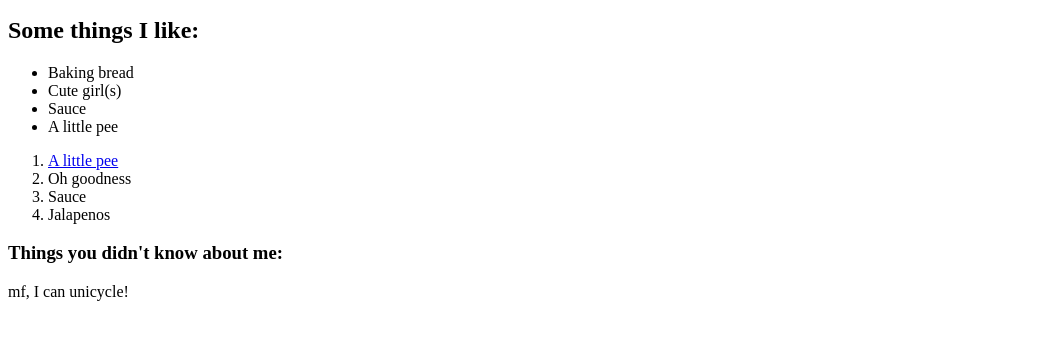
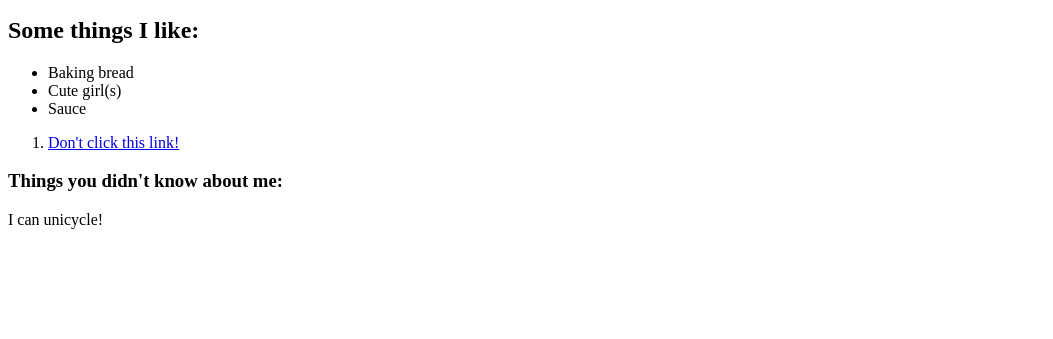
Before and after one commit to mjascoville/website-fun, a plain HTML site: page index.html in a window 1280 px wide. Shown: the part 101-440 px from the top of the page, without its empty margins (0-1053 px from the left). Drawn offline with Linux system fonts and the light colour scheme.

Commit message:
Update index.html

```diff
--- a/index.html
+++ b/index.html
@@ -15,18 +15,14 @@
             <li>Baking bread</li>
             <li>Cute girl(s)</li>
             <li>Sauce</li>
-            <li>A little pee</li>
         </ul>
 
         <ol>
-            <li><a href='http://www.nethack.org'>A little pee</a></li>
-            <li>Oh goodness</li>
-            <li>Sauce</li>
-            <li>Jalapenos</li>
+            <li><a href='https://media.istockphoto.com/id/480526591/photo/collared-peccary.jpg?s=612x612&w=0&k=20&c=N7kn8d8DymaT7KeZG5lTqzuXdDWsHSV5R3UG3pUMjIg='>Don't click this link!</a></li>
         </ol>
 
         <h3>Things you didn't know about me:</h3>
-        <p>mf, I can unicycle!</p>
+        <p>I can unicycle!</p>
 
     </body>
 
```
